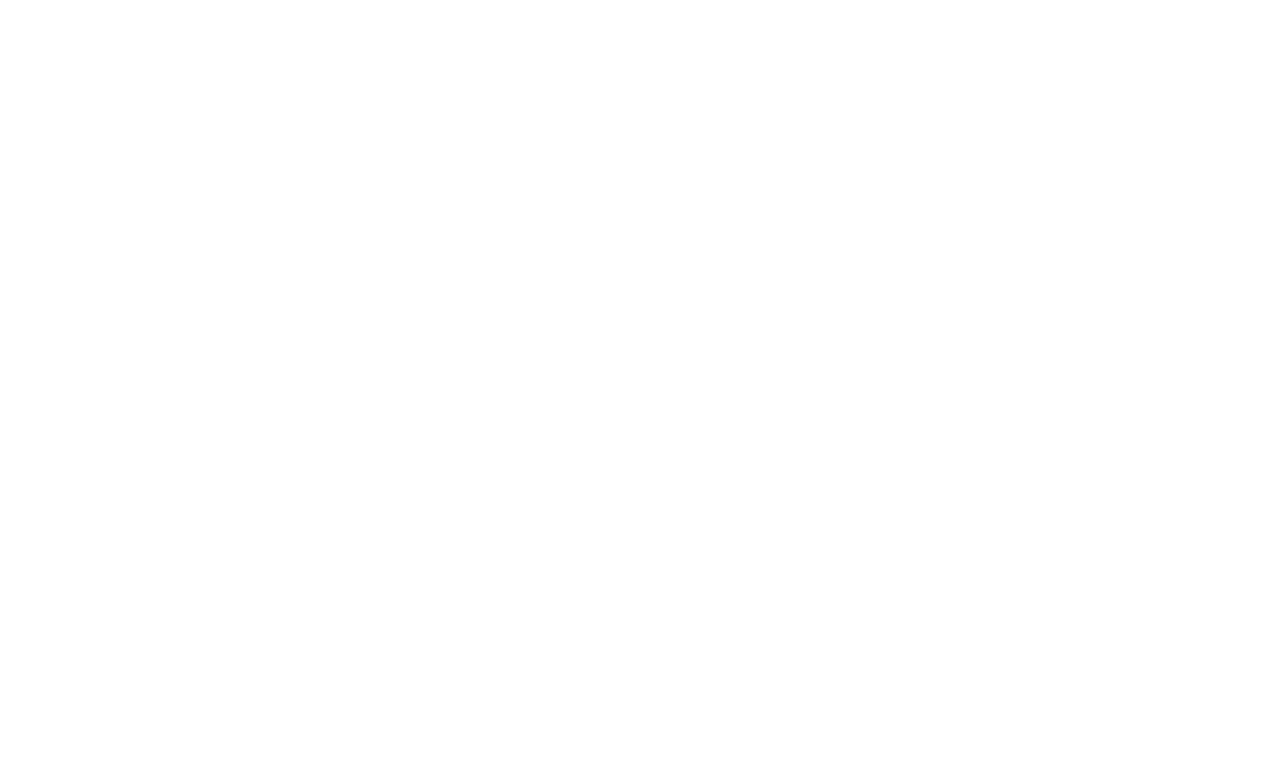
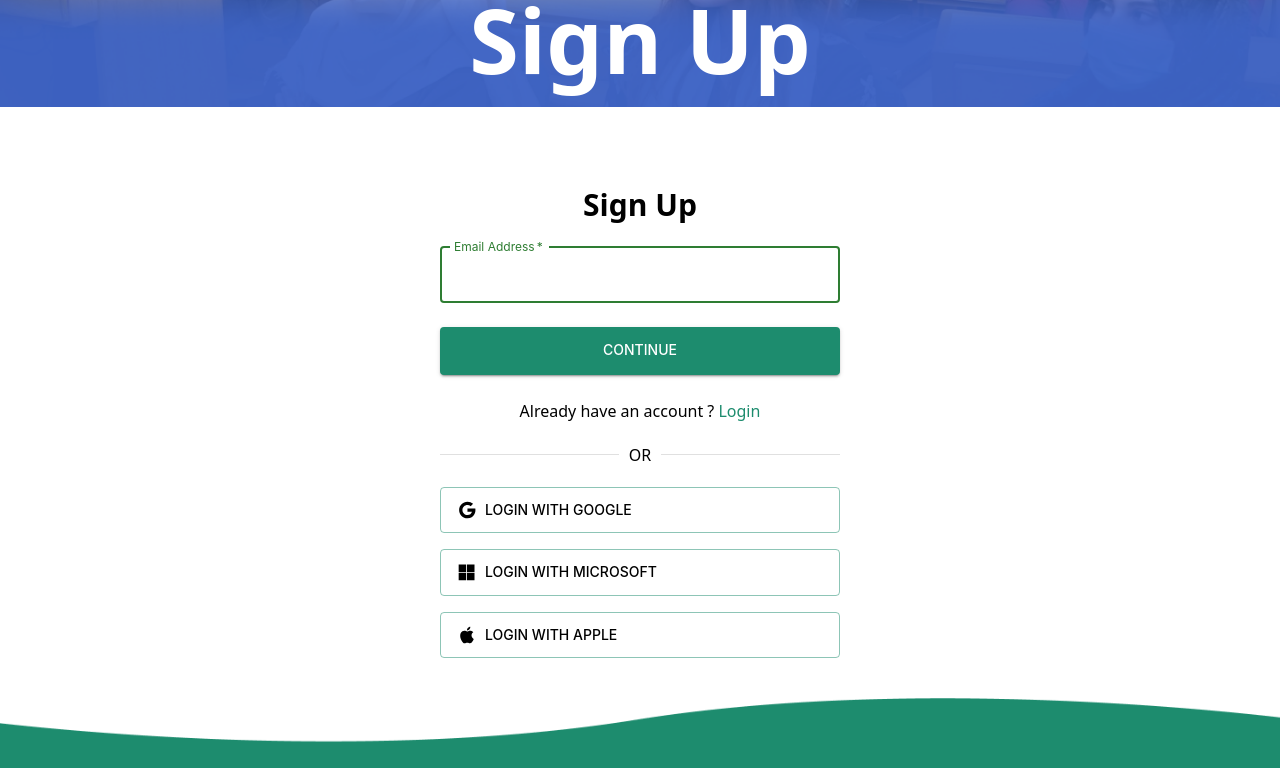
Before and after one commit to rohis10iq/admissions-apply, a React (Vite) app: page /sign-up in a window 1280 px wide. Before the commit this address had no page. Shown: the part 412-1180 px from the top of the page. Before the commit the page ends 800 px from the top, so only its background shows below. Built offline with nearby package versions, Linux system fonts and the light colour scheme.

Commit message:
added login and signup page

```diff
--- a/src/components/Input.tsx
+++ b/src/components/Input.tsx
@@ -25,6 +25,7 @@ const InputBox: FC<inputProps> = ({ label, type, Value , placeholder, styling ,
                         placeholder={placeholder}
                         onChange={handleChange}
                         required
+                        autoComplete='off'
                     />
                 </div>
             </div>
--- a/src/components/Navbar.tsx
+++ b/src/components/Navbar.tsx
@@ -104,6 +104,7 @@ function Navbar() {
                 <Search />
               </div>
             </Button>
+          <Link to="/login">
             <IconButton>
               <Typography sx={{ mr: 1 }}>sign in</Typography>
 
@@ -136,7 +137,9 @@ function Navbar() {
                   stroke-linejoin="round"
                 />
               </svg>
+
             </IconButton>
+            </Link>
           </Box>
           <Box sx={{ flexGrow: 0, display: { sm: "block", lg: "none" } }}>
             <Tooltip title="Open settings">
--- /dev/null
+++ b/src/components/auth/Header.tsx
@@ -0,0 +1,13 @@
+import { FC } from "react"
+
+const Header:FC<{text:string}> = ({text}) => {
+  return (
+    <div className="w-full h-[450px] bg-[url('./assets/authHeader.png')] bg-no-repeat bg-cover
+        flex items-end justify-center
+    ">
+        <h1 className="text-center text-white text-[90px] font-bold capitalize">{text}</h1>
+    </div>
+  )
+}
+
+export default Header
--- /dev/null
+++ b/src/components/auth/Login.tsx
@@ -0,0 +1,100 @@
+import React from 'react';
+import { TextField, Button, Divider } from '@mui/material';
+import { Apple, Google, Microsoft } from '@mui/icons-material';
+import { Link } from 'react-router-dom';
+import Footer from "../Footer"
+import Navbar from "../Navbar"
+import Header from "./Header"
+
+function Login() {
+
+
+  const [email, setEmail] = React. useState<string>('');
+  const [error,setError] = React.useState<string>('')
+
+  const handleChange = (event: React.ChangeEvent<HTMLTextAreaElement>) => {
+    const email = event.target.value;
+    setEmail(email)
+    setError('');
+  }
+
+  const handleSubmit = () => {
+    // API call to login
+    if(!email){
+      setError('Enter email address');
+      return;
+    }
+    setTimeout(()=>{
+      alert("Login Successfull");
+      setEmail('')
+    },1000)
+  }
+
+  return (
+    <>
+      <Navbar />
+      <Header text="welcome back" />
+
+      <div className='w-full h-full pt-20 grid place-items-center'>
+        <div className='w-[400px] h-full'>
+
+          <div className='flex flex-col justify-center items-center gap-6 pb-5'>
+            <h1 className='text-3xl font-bold text-center'>Log in</h1>
+
+            <TextField label="Email Address" color={!error?'success':'error'} className='w-[400px]' focused required
+              value={email}
+              onChange={handleChange}
+              helperText={error}
+              autoComplete='off'
+            />
+
+            <Button
+              variant="contained"
+              className="h-12 w-full text-2xl bg-primary text-white hover:bg-green-600"
+              onClick={handleSubmit} // Handle submit
+            >
+              Continue
+            </Button>
+            <p>Don't have an account ?<Link to='/sign-up' className='text-primary'> signup </Link></p>
+          </div>
+
+          <Divider> OR </Divider>
+
+          <div className='w-[400px] pt-5 flex flex-col gap-4'>
+            <Button variant='outlined'
+              sx={{
+                justifyContent: 'flex-start',
+                color: 'black',
+                padding: '10px 20px'
+              }}
+              startIcon={<Google />}>
+              Login with Google
+            </Button>
+            <Button variant='outlined'
+              sx={{
+                justifyContent: 'flex-start',
+                color: 'black',
+                padding: '10px 20px'
+              }}
+              startIcon={<Microsoft />}>
+              Login with Microsoft
+            </Button>
+
+            <Button variant='outlined'
+              sx={{
+                justifyContent: 'flex-start',
+                color: 'black',
+                padding: '10px 20px'
+              }}
+              startIcon={<Apple />}>
+              Login with Apple
+            </Button>
+
+          </div>
+        </div>
+      </div>
+      <Footer />
+    </>
+  )
+}
+export default Login
--- /dev/null
+++ b/src/components/auth/SignUp.tsx
@@ -0,0 +1,158 @@
+import React from 'react';
+import { TextField, Button, Divider } from '@mui/material';
+import { Apple, Google, Microsoft } from '@mui/icons-material';
+import { Link } from 'react-router-dom';
+import Footer from "../Footer"
+import Navbar from "../Navbar"
+import Header from "./Header"
+
+const SignUp:React.FC = () => {
+
+  interface userData {
+    firstName:string,
+    lastName: string;
+    email: string;
+    password: string;
+    rePassword:string;
+  }
+
+  const [userData, setData] = React.useState<userData>({
+    firstName: "",
+    lastName: "",
+    email: "",
+    password: "",
+    rePassword:"",
+  });
+
+  const [isVerified, setVerification] = React.useState<boolean>(false); // true mean verified user
+  const [error, setError] = React.useState<string>('');
+
+  const handleChange = (event: React.ChangeEvent<HTMLInputElement>) => {
+    const {name,value} = event.target;
+    setData((prev)=>{
+      return {...prev,[name]:value}
+    })
+    setError('');
+  }
+
+  const handleSubmit = () => {
+    // API call to login
+    if (!userData.email) {
+      setError('Enter email address');
+      return;
+    }
+
+    if (!isVerified) {
+      // check database for already existance , if not existed send verificatin email
+      setVerification(true); //on verfication completion
+      alert('email verified, kindly add further details');
+    } else {
+      setError('Email Already Existed');
+      return;
+    }
+  }
+  return (
+    <>
+      <Navbar />
+      <Header text="Sign Up" />
+
+      <div className='w-full h-full pt-20 grid place-items-center'>
+        <div className='w-[400px] h-full'>
+          {
+            !isVerified ? ( // email field for asking email
+              <>
+                <div className='flex flex-col justify-center items-center gap-6 pb-5'>
+                  <h1 className='text-3xl font-bold text-center'>Sign Up</h1>
+                  <TextField label="Email Address" color={!error ? 'success' : 'error'} className='w-[400px]' focused required
+                    value={userData.email}
+                    onChange={handleChange}
+                    helperText={error}
+                    name='email'
+                    autoComplete='off'
+                  />
+                  <Button
+                    variant="contained"
+                    className="h-12 w-full text-2xl bg-primary text-white hover:bg-green-600"
+                    onClick={handleSubmit} // Handle submit
+                  >
+                    Continue
+                  </Button>
+                  <p>Already have an account ?<Link to='/login' className='text-primary'> Login </Link></p>
+                </div>
+                <Divider> OR </Divider>
+
+                <div className='w-[400px] pt-5 flex flex-col gap-4'>
+                  <Button variant='outlined'
+                    sx={{
+                      justifyContent: 'flex-start',
+                      color: 'black',
+                      padding: '10px 20px'
+                    }}
+                    startIcon={<Google />}>
+                    Login with Google
+                  </Button>
+                  <Button variant='outlined'
+                    sx={{
+                      justifyContent: 'flex-start',
+                      color: 'black',
+                      padding: '10px 20px'
+                    }}
+                    startIcon={<Microsoft />}>
+                    Login with Microsoft
+                  </Button>
+
+                  <Button variant='outlined'
+                    sx={{
+                      justifyContent: 'flex-start',
+                      color: 'black',
+                      padding: '10px 20px'
+                    }}
+                    startIcon={<Apple />}>
+                    Login with Apple
+                  </Button>
+
+                </div>
+              </>
+            ) :
+              ( // post email verification code for further user details.
+                <div className='flex flex-col justify-center items-center gap-6 pb-5'>
+                  <h1 className='text-3xl font-bold text-center'>Sign Up</h1>
+                  <TextField label="First Name" color={!error ? 'success' : 'error'} className='w-[400px]' focused required
+                    value={userData.firstName}
+                    onChange={handleChange}
+                    name='firstName'
+                  />
+                  <TextField label="Last Name" color={!error ? 'success' : 'error'} className='w-[400px]' focused required
+                    value={userData.lastName}
+                    onChange={handleChange}
+                    name='lastName'
+                  />
+                  <TextField label="Password" color={!error ? 'success' : 'error'} className='w-[400px]' focused required
+                    value={userData.password}
+                    onChange={handleChange}
+                    name='password'
+                  />
+                  <TextField label="Re-password" color={!error ? 'success' : 'error'} className='w-[400px]' focused required
+                    value={userData.rePassword}
+                    onChange={handleChange}
+                    name='rePassword'
+                  />
+                  <Button
+                    variant="contained"
+                    className="h-12 w-full text-2xl bg-primary text-white hover:bg-green-600"
+                    onClick={handleSubmit} // Handle submit
+                  >
+                    Continue
+                  </Button>
+                  <p>Already have an account ?<Link to='/login' className='text-primary'> Login </Link></p>
+                </div>
+              )
+          }
+
+        </div>
+      </div>
+      <Footer />
+    </>
+  )
+}
+export default SignUp
```
Also changed, not shown: src/Routing.tsx (+10 -1 lines), src/assets/authHeader.png (added).
